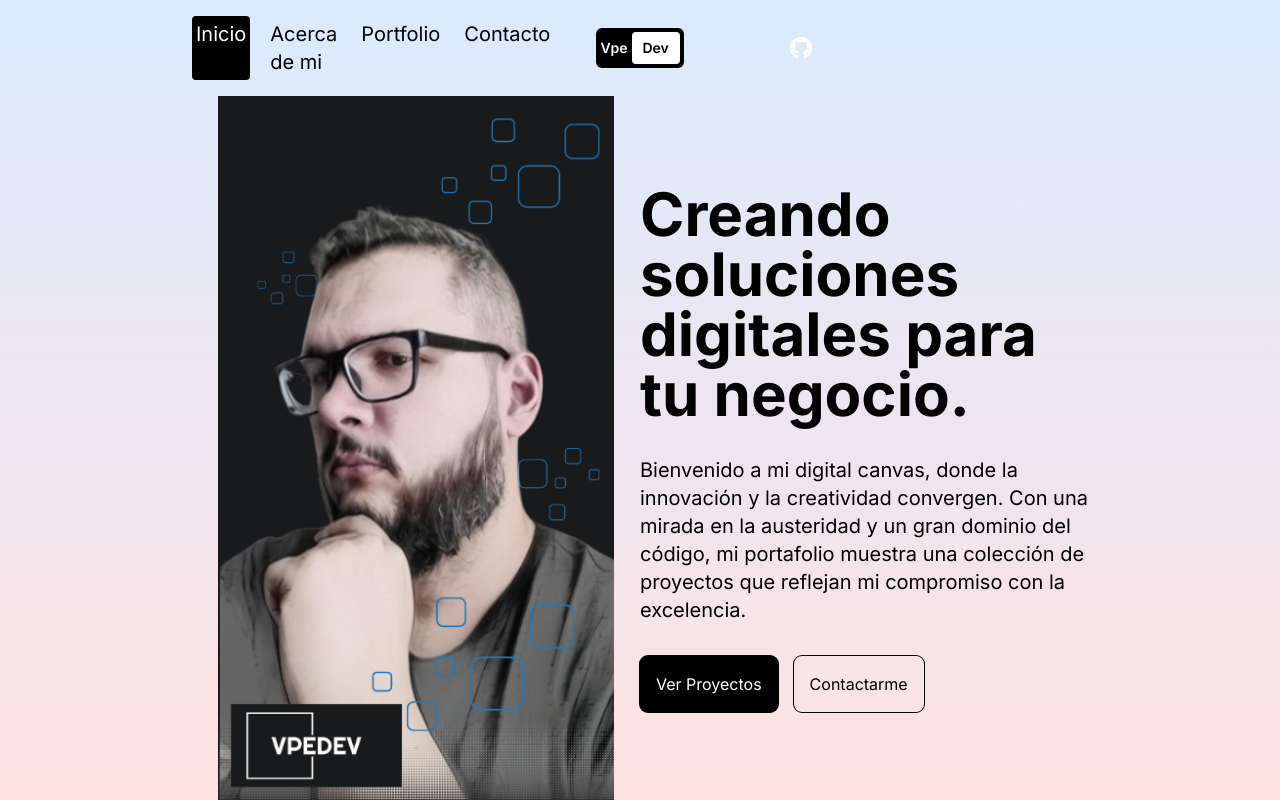
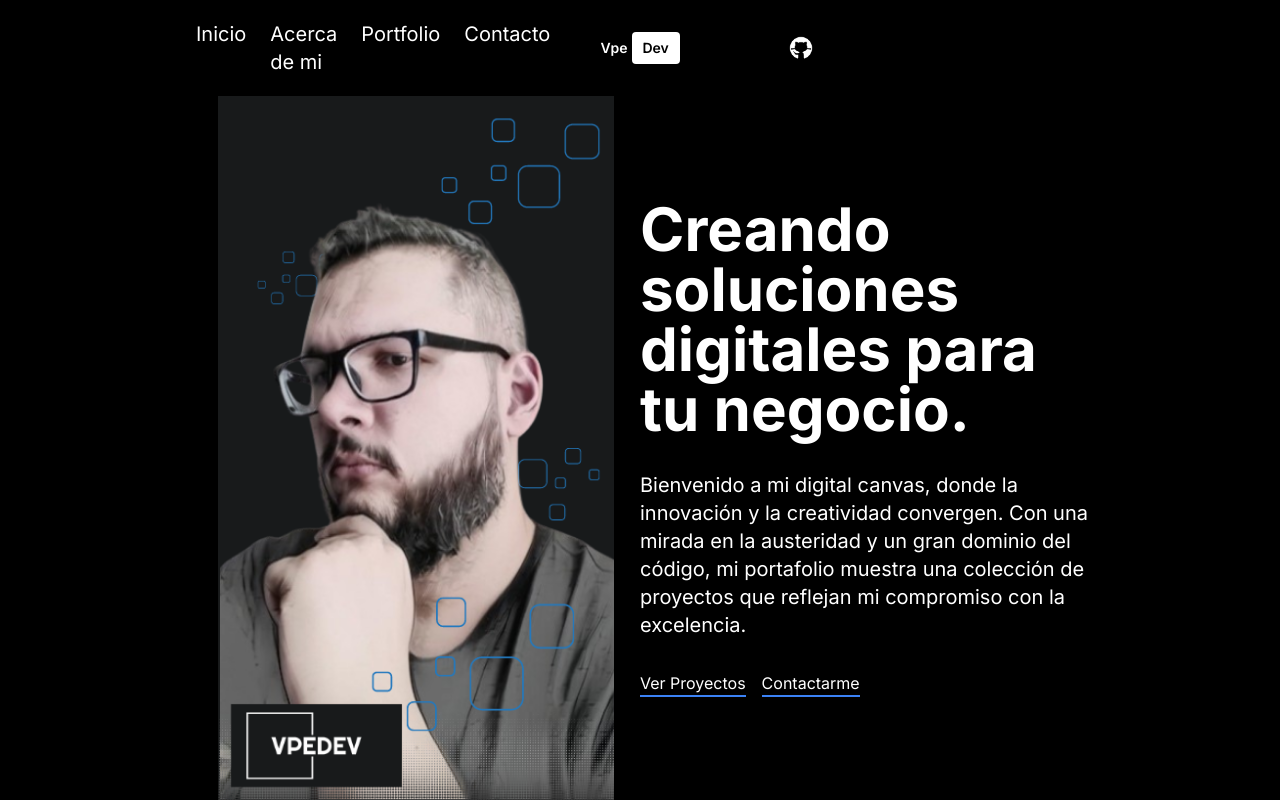
Before and after one commit to Gordisluis/portfolio-nextjs-deploy, a Next.js app: page / in a window 1280 px wide. Built offline with nearby package versions, Linux system fonts and the light colour scheme.

Commit message:
añadidos links en botones main page

```diff
--- a/src/app/contact/page.jsx
+++ b/src/app/contact/page.jsx
@@ -80,8 +80,8 @@ const ContactPage = () => {
             className="bg-transparent border-b-2 border-b-black outline-none"
           />
           <span>Gracias</span>
-          <button className="bg-purple-200 rounded font-semibold text-gray-600 p-4">
-            Send
+          <button className="bg-light-blue-200 rounded font-semibold text-black hover:bg-light-blue-600 p-4">
+            enviar
           </button>
           {success && (
             <span className="text-green-600 font-semibold">
--- a/src/app/page.jsx
+++ b/src/app/page.jsx
@@ -2,6 +2,7 @@
 
 import Image from "next/image";
 import { motion } from "framer-motion";
+import Link from "next/link";
 
 const Homepage = () => {
   return (
@@ -17,7 +18,7 @@ const Homepage = () => {
           <Image src="/herofinal3.png" alt="" fill className="object-contain" />
         </div>
         {/* TEXT CONTAINER */}
-        <div className="h-1/2 lg:h-full lg:w-1/2 flex flex-col gap-8 items-center justify-center">
+        <div className="h-1/2 bg-black text-white lg:h-full lg:w-1/2 flex flex-col gap-8 items-center justify-center">
           {/* TITLE */}
           <h1 className="text-4xl md:text-6xl font-bold">
             Creando soluciones digitales para tu negocio.
@@ -33,12 +34,12 @@ const Homepage = () => {
           </p>
           {/* BUTTONS */}
           <div className="w-full flex gap-4">
-            <button className="p-4 rounded-lg ring-1 ring-black bg-black text-white">
+            <Link href="/portfolio" className="border-b-2 border-blue-500">
               Ver Proyectos
-            </button>
-            <button className="p-4 rounded-lg ring-1 ring-black">
+            </Link>
+            <Link href="/contact" className="border-b-2 border-blue-500">
               Contactarme
-            </button>
+            </Link>
           </div>
         </div>
       </div>
--- a/src/components/transitionProvider.jsx
+++ b/src/components/transitionProvider.jsx
@@ -12,10 +12,10 @@ const TransitionProvider = ({ children }) => {
     <AnimatePresence mode="wait">
       <div
         key={pathName}
-        className="w-screen h-screen bg-gradient-to-b from-blue-100 to-red-100"
+        className="w-screen h-screen bg-black text-white"
       >
         <motion.div
-          className="h-screen w-screen fixed bg-black rounded-b-[100px] z-40"
+          className="h-screen w-screen fixed bg-black text-white rounded-b-[100px] z-40"
           animate={{ height: "0vh" }}
           exit={{ height: "140vh" }}
           transition={{ duration: 0.5, ease: "easeOut" }}
```
